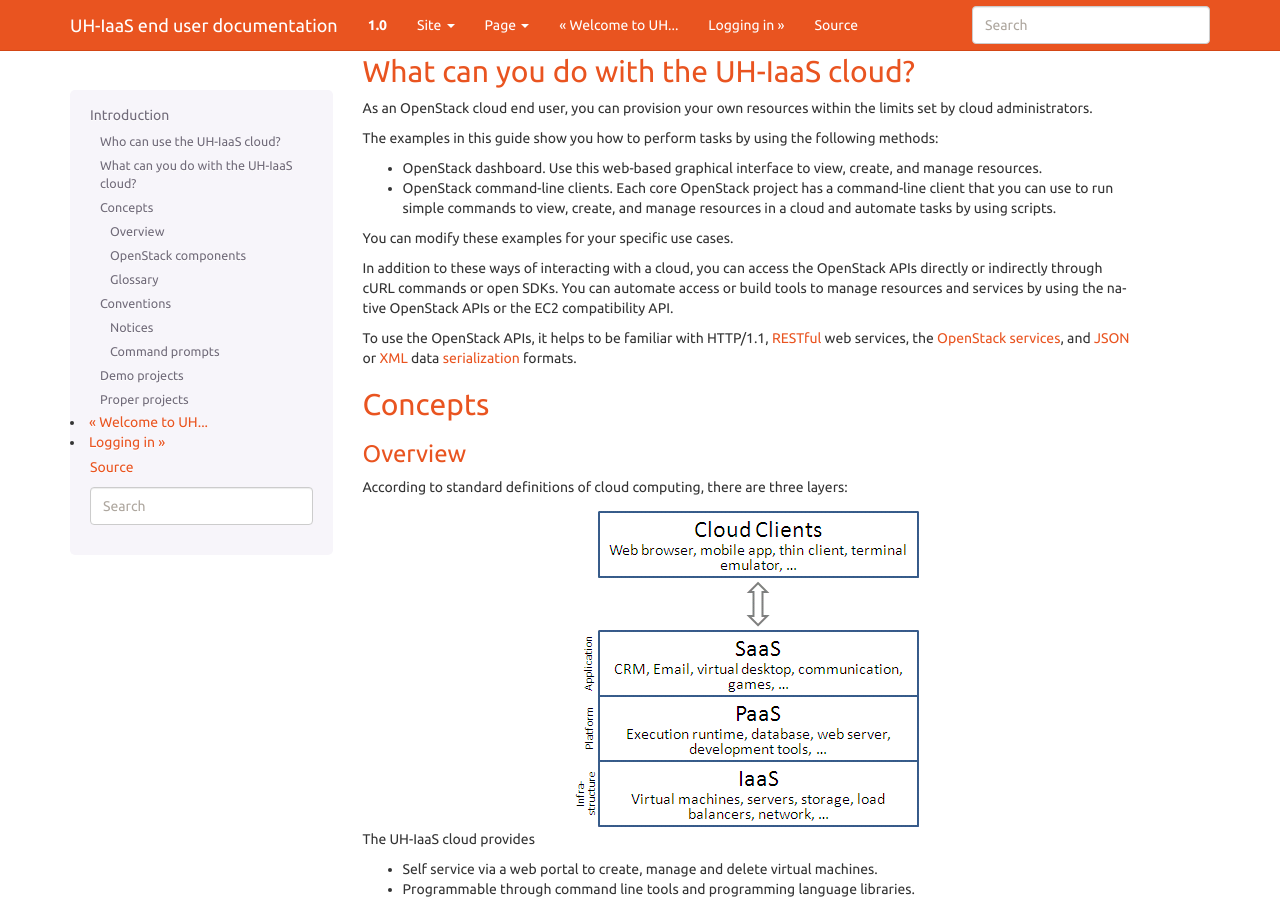
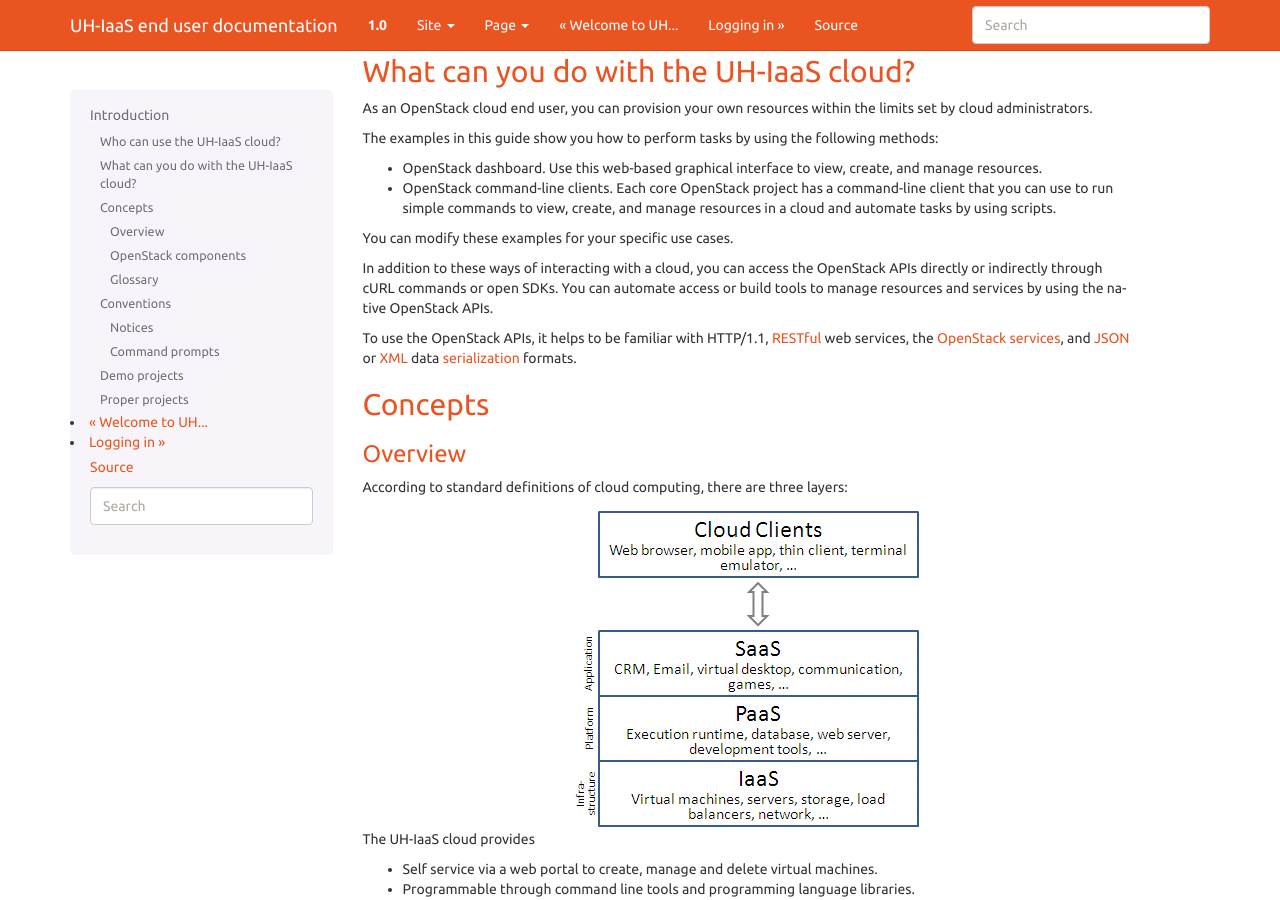
Before and after one commit to norcams/docs-enduser, a Sphinx documentation site: the page built from docs/intro.rst, in a window 1280 px wide and 900 px high, scrolled down 952 px. Built offline with Sphinx 7.4.7, drawn with Linux system fonts in a browser that asks for light colours.

Commit message:
Update intro.rst

```diff
--- a/docs/intro.rst
+++ b/docs/intro.rst
@@ -84,8 +84,7 @@ You can modify these examples for your specific use cases.
 In addition to these ways of interacting with a cloud, you can access
 the OpenStack APIs directly or indirectly through cURL commands or
 open SDKs. You can automate access or build tools to manage resources
-and services by using the native OpenStack APIs or the EC2
-compatibility API.
+and services by using the native OpenStack APIs.
 
 To use the OpenStack APIs, it helps to be familiar with HTTP/1.1,
 RESTful_ web services, the `OpenStack services`_, and JSON_ or XML_ data
```
